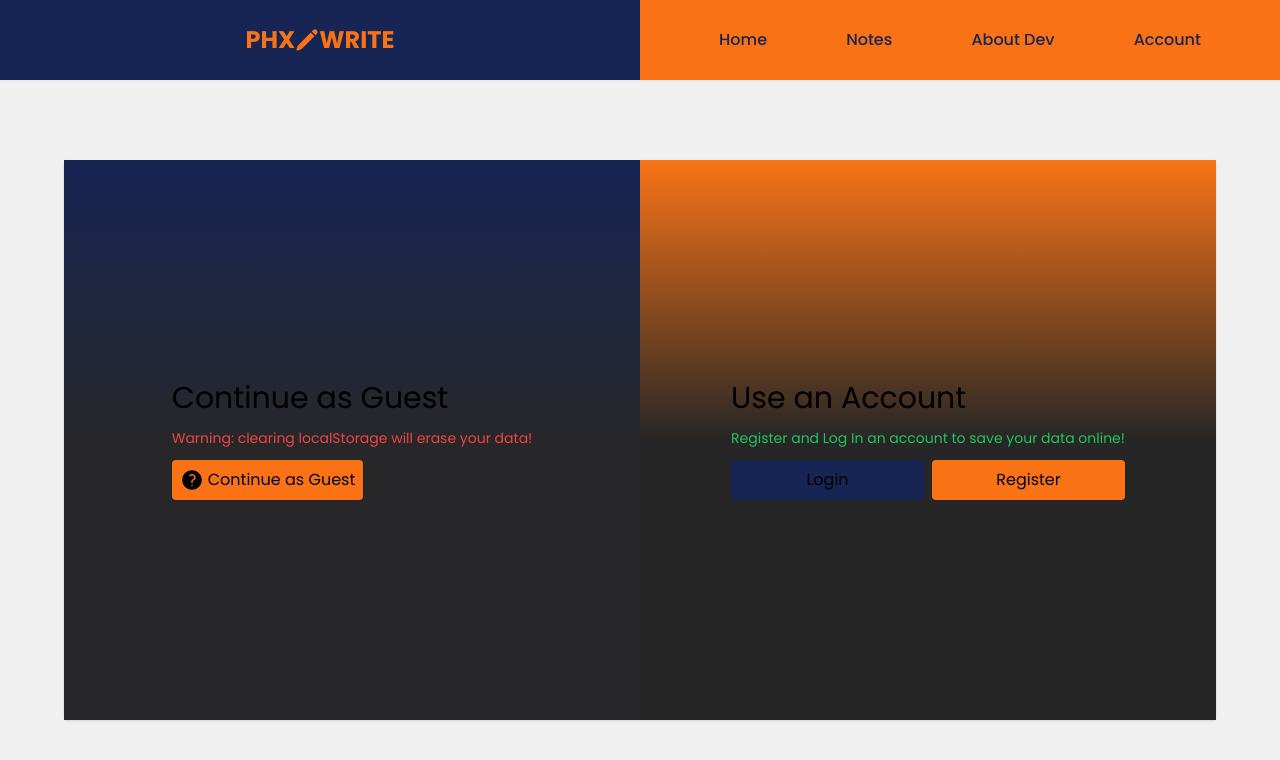
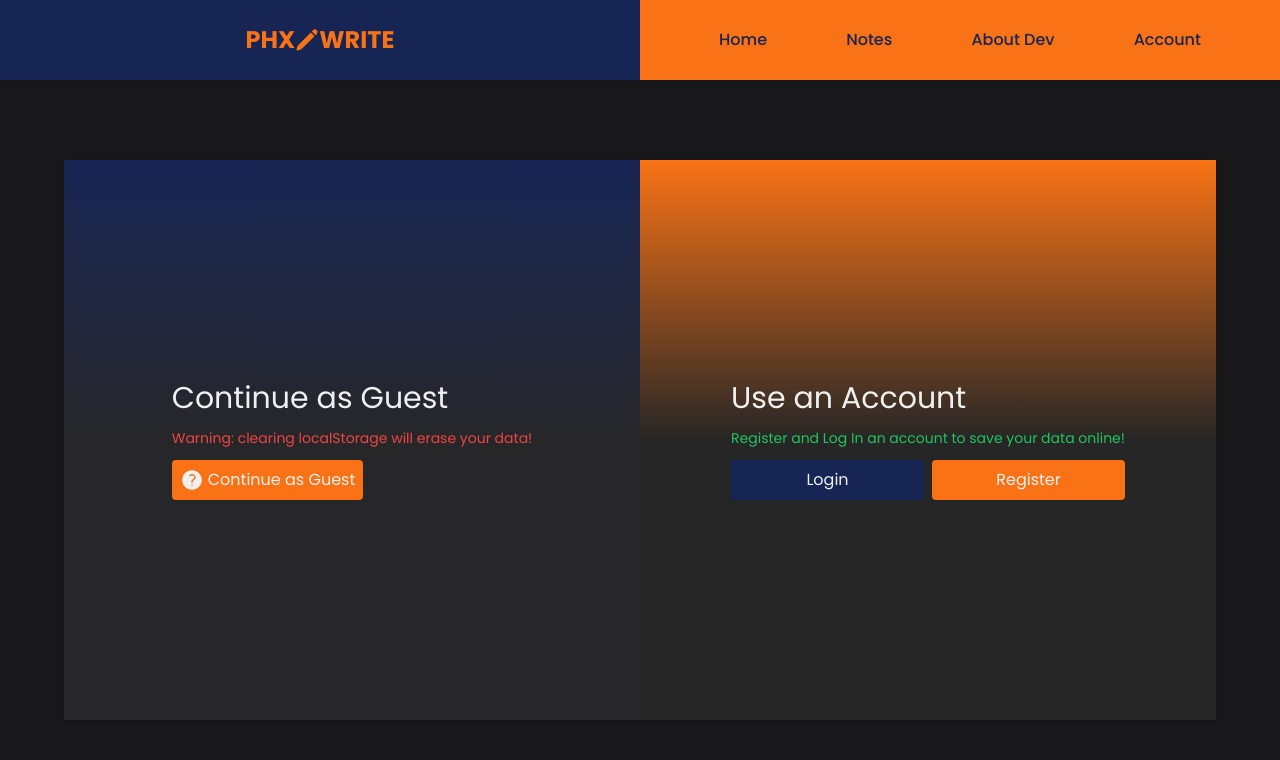
Before and after one commit to shijisan/phx-write, a Next.js app: page / in a window 1280 px wide. Shown: the top 760 px of the page. Built offline with nearby package versions, Linux system fonts and the light colour scheme.

Commit message:
fixed colors

```diff
--- a/app/globals.css
+++ b/app/globals.css
@@ -3,16 +3,10 @@
 @tailwind utilities;
 
 :root {
-  --background: #f0f0f0;
-  --foreground: #000000;
+  --background: #18181b;
+  --foreground: #f0f0f0;
 }
 
-@media (prefers-color-scheme: dark) {
-  :root {
-    --background: #18181b;
-    --foreground: #f0f0f0;
-  }
-}
 
 body {
   color: var(--foreground);
--- a/app/notes/page.jsx
+++ b/app/notes/page.jsx
@@ -180,7 +180,7 @@ export default function Notes() {
 
 				{dragging && (
 					<div
-						className={`fixed flex justify-center items-center bottom-10 right-10 p-4 w-32 h-32 bg-red-600 rounded-full text-center text-white font-bold cursor-pointer`}
+						className={`md:fixed flex justify-center items-center bottom-10 right-10 p-4 w-32 h-32 bg-red-600 rounded-full text-center text-white font-bold cursor-pointer`}
 						onDragOver={handleTrashDragOver}
 						onDrop={handleTrashDrop}
 						onDragLeave={handleTrashDragLeave}
```
